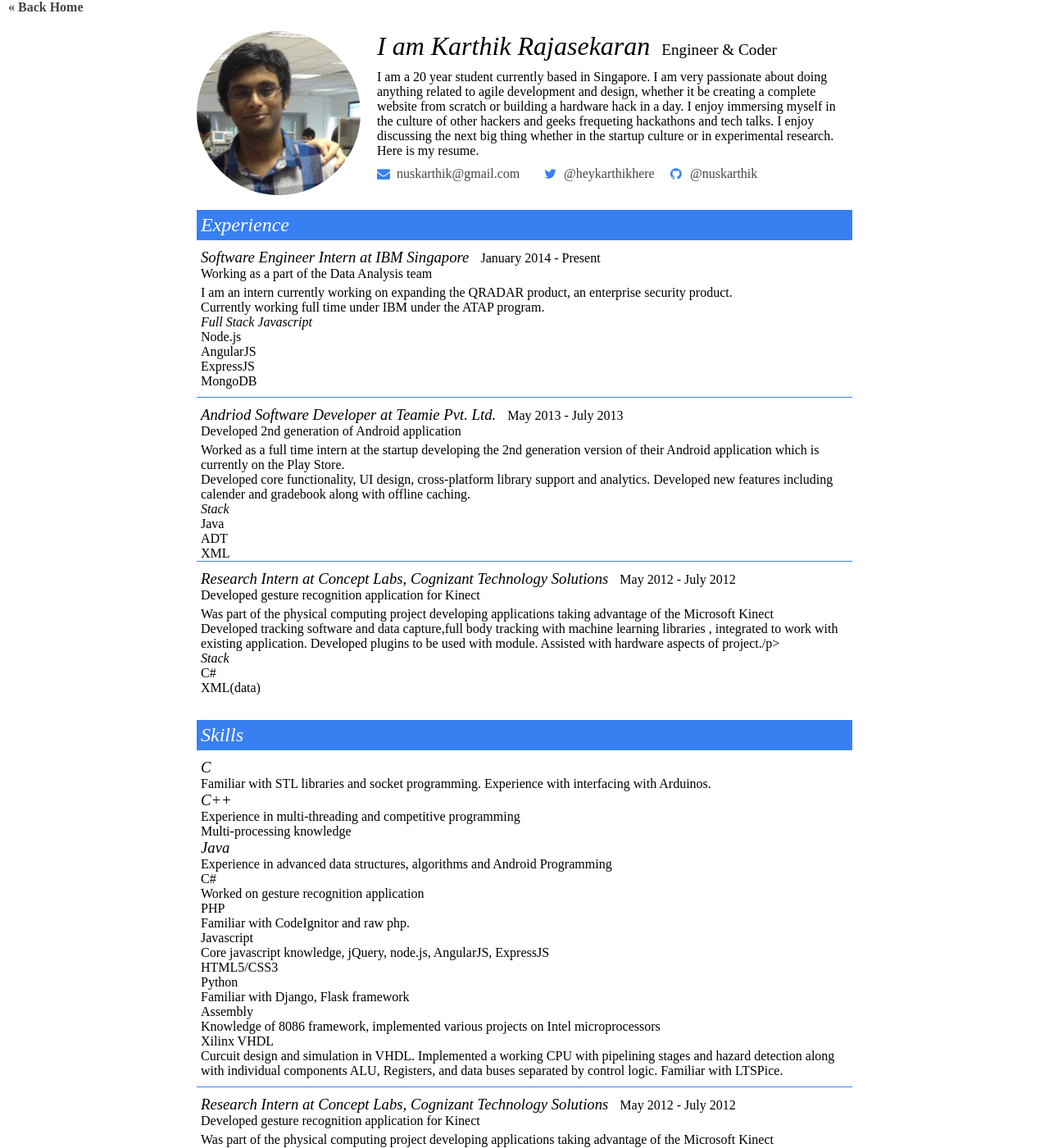
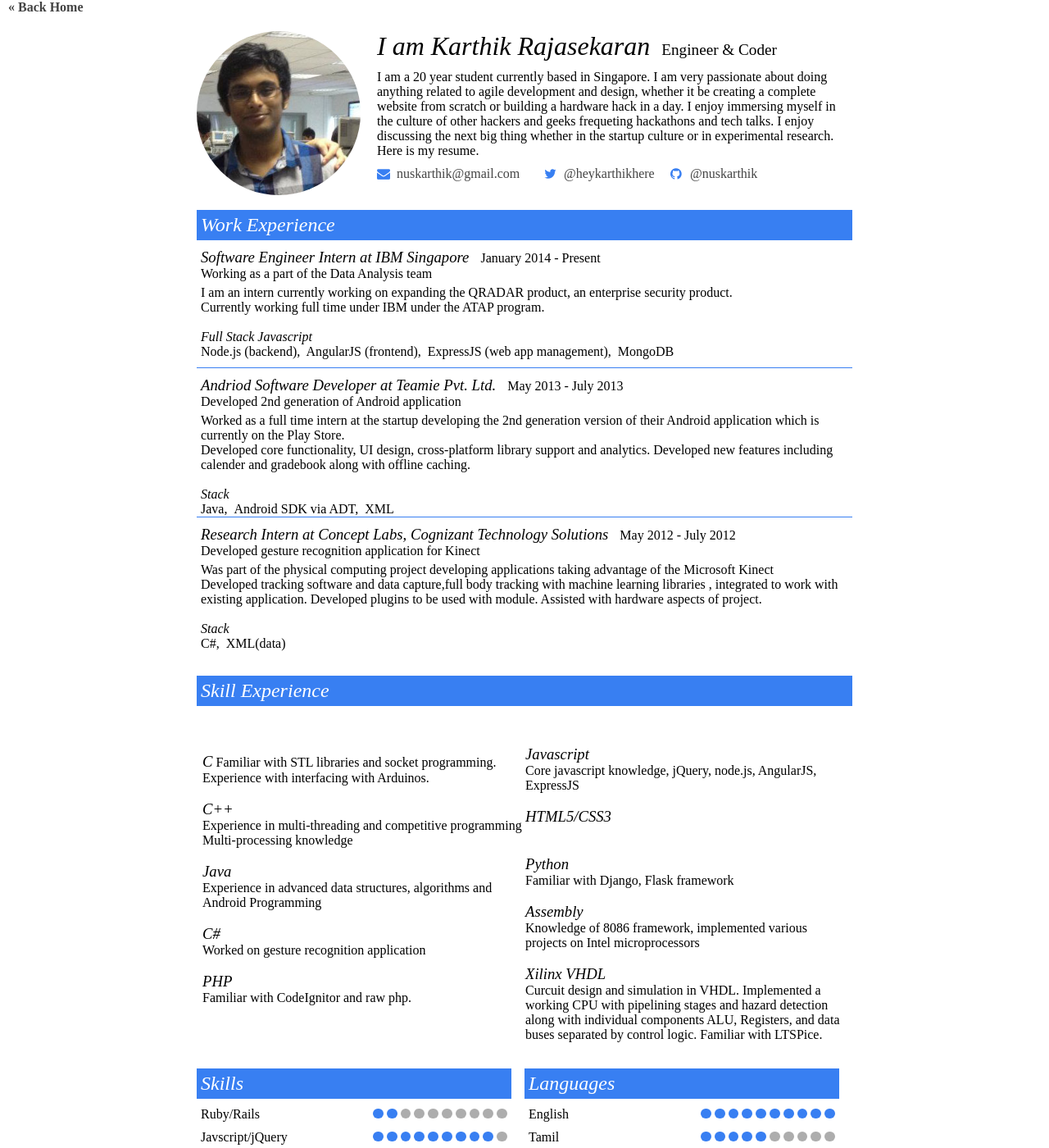
Before and after one commit to nuskarthik/karthik.github.io, a Jekyll site: the page built from cv.html, in a window 1280 px wide and 1400 px high. Shown: the whole window at 82% size. Built offline with Jekyll 4.4.1, drawn with Linux system fonts in a browser that asks for light colours; some web fonts are replaced; Markdown is read by kramdown in place of the engine named in the settings; some of the changed text lies outside the part shown.

Commit message:
update CV

```diff
--- a/cv.html
+++ b/cv.html
@@ -53,7 +53,7 @@ title: CV
             <a href='http://twitter.com/assafgelber'>@assafgelber</a>
           </span>
         </li>-->
-        <li class='cv-contact-item'>
+        <li class='cv-contact-item' >
           <span class='icon-github contact-label'></span>
           <span class='contact-value'>
             <a href='http://github.com/nuskarthik'>@nuskarthik</a>
@@ -62,8 +62,8 @@ title: CV
       </ul>
     </div>
   </div>
-  <div class='cv-experience'>
-    <h2>Experience</h2>
+  <div class='cv-experience' >
+    <h2>Work Experience</h2>
     <ul>
       <li class='cv-experience-item'>
         <div class='cv-experience-place'>
@@ -75,9 +75,9 @@ title: CV
         </div>
         <div class='cv-experience-desc'>
           <p>I am an intern currently working on expanding the QRADAR product, an enterprise security product.</p>
-          <p>Currently working full time under IBM under the ATAP program.</p>
+          <p>Currently working full time under IBM under the ATAP program.</p><br/>
           <h4>Full Stack Javascript</h4>
-          <ul><li>Node.js</li><li>AngularJS</li><li>ExpressJS</li>MongoDB</ul>
+          <ol><li>Node.js (backend),&nbsp AngularJS (frontend),&nbsp ExpressJS (web app management),&nbsp MongoDB</li></ol>
         </div>
       </li>
       <li class='cv-experience-item'>
@@ -90,9 +90,9 @@ title: CV
         </div>
         <div class='cv-experience-desc'>
           <p>Worked as a full time intern at the startup developing the 2nd generation version of their Android application which is currently on the Play Store.</p>
-          <p>Developed core functionality, UI design, cross-platform library support and analytics. Developed new features including calender and gradebook along with offline caching.</p>
+          <p>Developed core functionality, UI design, cross-platform library support and analytics. Developed new features including calender and gradebook along with offline caching.</p><br/>
           <h4>Stack</h4>
-          <ul><li>Java</li><li>ADT</li><li>XML</li></ul>
+          <ul><li>Java, &nbspAndroid SDK via ADT, &nbspXML</li></ul>
         </div>
       </li>
       <li class='cv-experience-item'>
@@ -105,58 +105,41 @@ title: CV
         </div>
         <div class='cv-experience-desc'>
           <p>Was part of the physical computing project developing applications taking advantage of the Microsoft Kinect </p>
-          <p>Developed tracking software and data capture,full body tracking with machine learning libraries , integrated to work with existing application. Developed plugins to be used with module. Assisted with hardware aspects of project./p>
+          <p>Developed tracking software and data capture,full body tracking with machine learning libraries , integrated to work with existing application. Developed plugins to be used with module. Assisted with hardware aspects of project.</p><br/>
           <h4>Stack</h4>
-          <ul><li>C#</li><li>XML(data)</li></ul>
+          <ul><li>C#, &nbspXML(data)</li></ul>
         </div>
       </li>
     </ul>
   </div>
   <div class='cv-experience'>
-    <h2>Skills</h2>
-    <ul>
-      <li class='cv-experience-item'>
-        <div class='cv-experience-place'>
-          <ol>
+  <h2>Skill Experience</h2>
+    <div class='cv-experience-item'>
+    <table width='100%' ><tr>
+      <td width="50%" >
         <h3>C</h3>
-          <br/>Familiar with STL libraries and socket programming. Experience with interfacing with Arduinos.
-          <br/><h3>C++</h3>
-<br/>Experience in multi-threading and competitive programming
-<br/>Multi-processing knowledge
-<br/><h3>Java</h3>
-<br/>Experience in advanced data structures, algorithms and Android Programming
-<br/>C#
-<br/>Worked on gesture recognition application
-<br/>PHP
-<br/>Familiar with CodeIgnitor and raw php.
-<br/>Javascript
-<br/>Core javascript knowledge, jQuery, node.js, AngularJS, ExpressJS
-<br/>HTML5/CSS3
-<br/>Python
-<br/>Familiar with Django, Flask framework
-<br/>Assembly
-<br/>Knowledge of 8086 framework, implemented various projects on Intel microprocessors
-<br/>Xilinx VHDL
-<br/>Curcuit design and simulation in VHDL. Implemented a working CPU with pipelining stages and hazard detection along with individual components ALU, Registers, and data buses separated by control logic. Familiar with LTSPice.
-</ol>
+        Familiar with STL libraries and socket programming. Experience with interfacing with Arduinos.
+        <br/><br/><h3>C++</h3><br/>
+        Experience in multi-threading and competitive programming
+        Multi-processing knowledge
+       <br/> <br/><h3>Java</h3><br/>
+        Experience in advanced data structures, algorithms and Android Programming
+        <br/><br/><h3>C#</h3><br/>
+        Worked on gesture recognition application
+        <br/><br/><h3>PHP</h3><br/>
+        Familiar with CodeIgnitor and raw php.
+      </td><td width="50%">
+      <br/><br/><h3>Javascript</h3><br/>
+      Core javascript knowledge, jQuery, node.js, AngularJS, ExpressJS
+      <br/><br/><h3>HTML5/CSS3</h3><br/>
+      <br/><br/><h3>Python</h3><br/>
+      Familiar with Django, Flask framework
+      <br/><br/><h3>Assembly </h3><br/>
+      Knowledge of 8086 framework, implemented various projects on Intel microprocessors
+      <br/><br/><h3>Xilinx VHDL</h3><br/>
+      Curcuit design and simulation in VHDL. Implemented a working CPU with pipelining stages and hazard detection along with individual components ALU, Registers, and data buses separated by control logic. Familiar with LTSPice.
+    </td></tr></table>
   </div>
-      </li>
-      <li class='cv-experience-item'>
-        <div class='cv-experience-place'>
-          <h3>Research Intern at Concept Labs, Cognizant Technology Solutions</h3>
-          <span class='cv-experience-time'>
-            May 2012 - July 2012
-          </span>
-          <p class='cv-experience-place-desc'>Developed gesture recognition application for Kinect</p>
-        </div>
-        <div class='cv-experience-desc'>
-          <p>Was part of the physical computing project developing applications taking advantage of the Microsoft Kinect </p>
-          <p>Developed tracking software and data capture,full body tracking with machine learning libraries , integrated to work with existing application. Developed plugins to be used with module. Assisted with hardware aspects of project./p>
-          <h4>Stack</h4>
-          <ul><li>C#</li><li>XML(data)</li></ul>
-        </div>
-      </li>
-    </ul>
   </div>
   <div class='cv-skills'>
     <h2>Skills</h2>
```
Also changed, not shown: 1 other file. Lines whose indentation alone changed are shown as unchanged.
